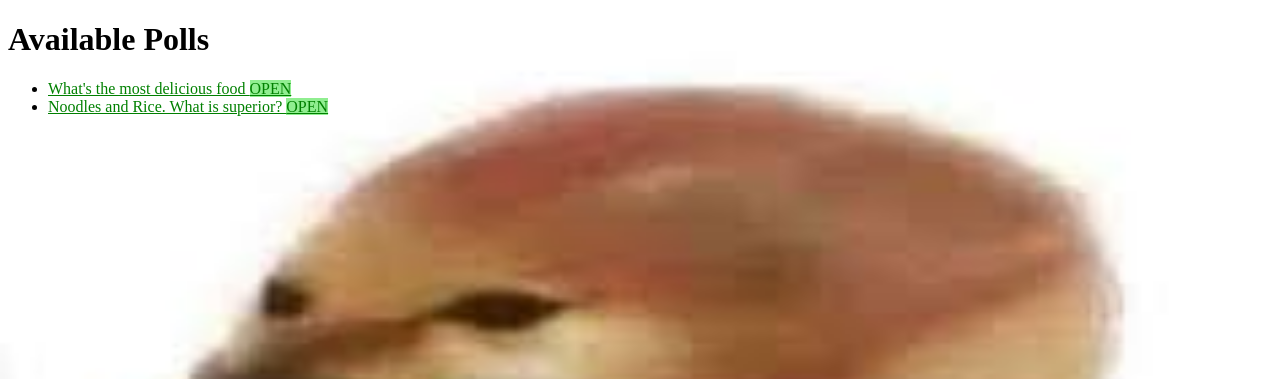
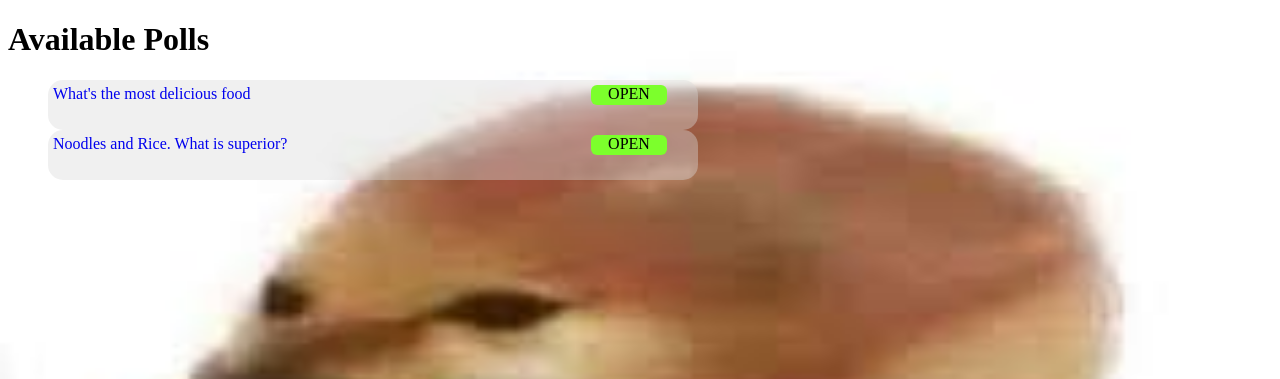
Before and after one commit to NoMoneyDev/ku-polls, a Django app: page /polls/ in a window 1280 px wide. Shown: the part 49-428 px from the top of the page. Run offline with Django 5.2, Linux system fonts and the light colour scheme; data comes from the database, SQL or seed files in the repository; parts of the project's set-up code (start-up, migrations or seed data) failed here and were passed over.

Commit message:
Redo status flags and polls questions appearance

```diff
--- a/polls/static/polls/style.css
+++ b/polls/static/polls/style.css
@@ -48,14 +48,27 @@ a.redirect {
     color: green;
 }
 
-.status-open {
-    background-color: lightgreen;
-    color: green;
+.polls-text {
+    text-decoration: none !important;
 }
 
-.status-closed {
-    background-color: orange;
-    color: red;
+.polls {
+    border-radius: 15px;
+    max-width: 50vw;
+    min-height: 5vh;
+    background-color: rgb(217, 217, 217, 0.4);
+    display: flex;
+    padding: 5px;
+}
+
+.status {
+    border-radius: 6px;
+    color: black;
+    min-width: 6vw;
+    max-height: 2.5vh;
+    margin-left: auto;
+    margin-right: 2vw;
+    text-align: center;
 }
 
 td, tr, th {
--- a/polls/templates/polls/index.html
+++ b/polls/templates/polls/index.html
@@ -14,15 +14,29 @@
         <h1>Available Polls</h1>
         <ul>
         {% for question in questions_list %}
-            <li><a href="{% url 'polls:detail' question.id %}">
-                {{ question.question_text }}
-                {% if question.can_vote %}
-                    <span class='status-open'>OPEN</span>
-                {% else %}
-                    <span class='status-closed'>CLOSED</span>
-                {% endif %}
-                </a>
-            </li>
+            <a class='polls-text' href="{% url 'polls:detail' question.id %}">
+                <div class='polls'>
+                    {{ question.question_text }}
+                    <div class='status' style="background-color:{% if question.can_vote %} #7CFF2C {% else %} #FF912C {% endif %}">
+                        {% if question.can_vote %}
+                            OPEN
+                        {% else %}
+                            CLOSED
+                        {% endif %}
+                    </div>
+
+
+                    {% comment %} {% if question.can_vote %}
+                    <div class='status-open'>
+                        OPEN
+                    </div>
+                    {% else %}
+                    <div class='status-close'>
+                        CLOSED
+                    </div>
+                    {% endif %} {% endcomment %}
+                </div>
+            </a>
         {% endfor %}
         </ul>
     {% else %}
```
